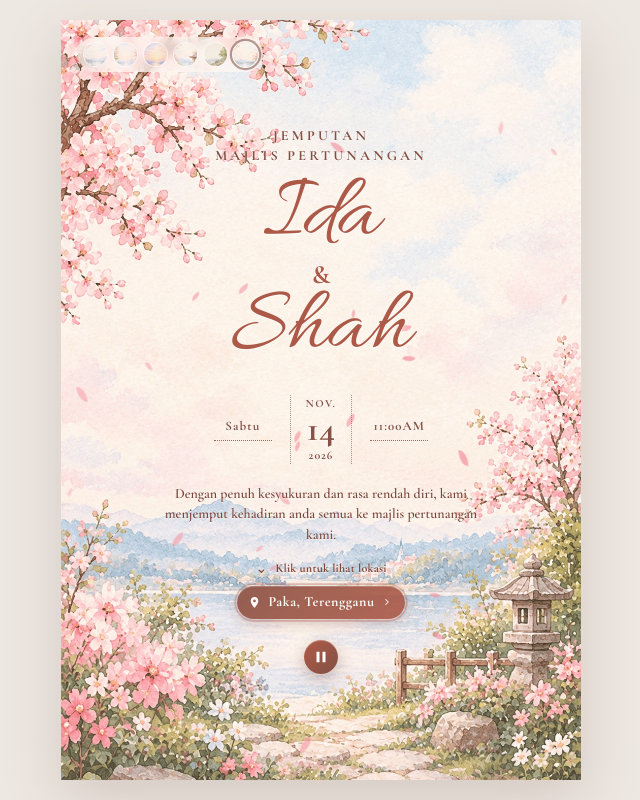
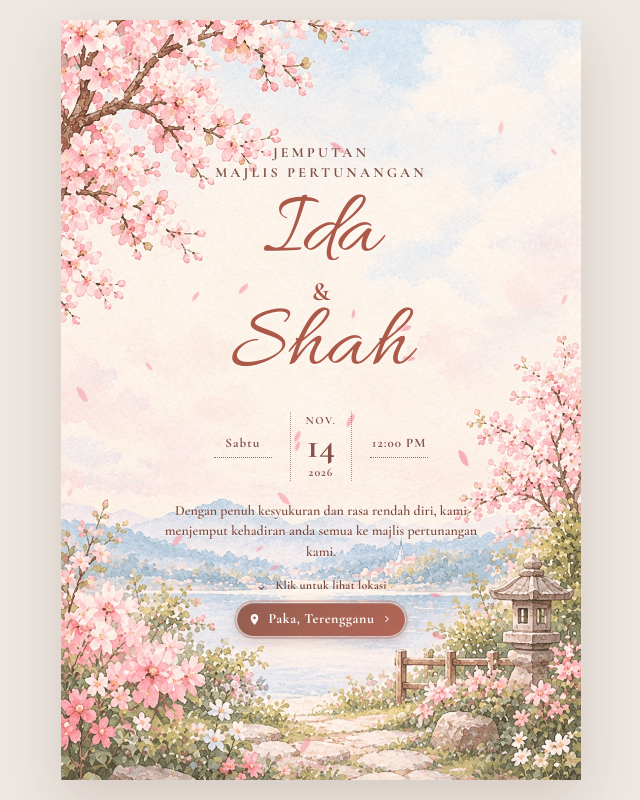
Before and after one commit to ieran95/engagement-card, a Vue app: page / in a window 1280 px wide. Shown: the whole page, without its empty margins (319-959 px from the left). Built offline with nearby package versions, Linux system fonts and the light colour scheme.

Commit message:
fix: hide music and background switcher

```diff
--- a/src/App.vue
+++ b/src/App.vue
@@ -16,7 +16,7 @@ const invitation = {
   dateMonth: "NOV.",
   dateYear: "2026",
   day: "Sabtu",
-  time: "11:00AM",
+  time: "12:00 PM",
   message:
     "Dengan penuh kesyukuran dan rasa rendah diri, kami menjemput kehadiran anda semua ke majlis pertunangan kami.",
   songTitle: "A Thousand Years (Instrumental)",
@@ -170,7 +170,7 @@ function handleEscape(event) {
  * first interaction anywhere on the invitation.
  */
 function handleFirstInteraction() {
-  startBackgroundMusic();
+  // startBackgroundMusic();
 }
 
 function addFirstInteractionListeners() {
@@ -239,7 +239,7 @@ onUnmounted(() => {
         ></span>
       </div>
 
-      <div class="background-switcher" aria-label="Pilih latar belakang">
+      <!-- <div class="background-switcher" aria-label="Pilih latar belakang">
         <button
           v-for="(background, index) in backgrounds"
           :key="background.src"
@@ -251,7 +251,7 @@ onUnmounted(() => {
         >
           <img :src="background.src" :alt="background.name" />
         </button>
-      </div>
+      </div> -->
 
       <!-- <button
         class="music-fab"
@@ -335,7 +335,7 @@ onUnmounted(() => {
                 <path d="M6 6h2v12H6zm3.5 6 8.5 6V6z" />
               </svg>
             </button> -->
-            <button class="play-button" type="button" @click="toggleMusic">
+            <!-- <button class="play-button" type="button" @click="toggleMusic">
               <svg
                 v-if="musicPlaying"
                 class="pause-icon"
@@ -352,7 +352,7 @@ onUnmounted(() => {
               >
                 <path d="M8 5v14l11-7z" />
               </svg>
-            </button>
+            </button> -->
             <!-- <button type="button" aria-label="Seterusnya">
               <svg viewBox="0 0 24 24" aria-hidden="true">
                 <path d="M6 6l8.5 6L6 18zM16 6h2v12h-2z" />
@@ -362,12 +362,12 @@ onUnmounted(() => {
         </div>
       </div>
 
-      <audio
+      <!-- <audio
         id="backgroundMusic"
         src="/music/instrumental.mp3"
         preload="auto"
         loop
-      ></audio>
+      ></audio> -->
     </section>
 
     <Transition name="modal">
```
